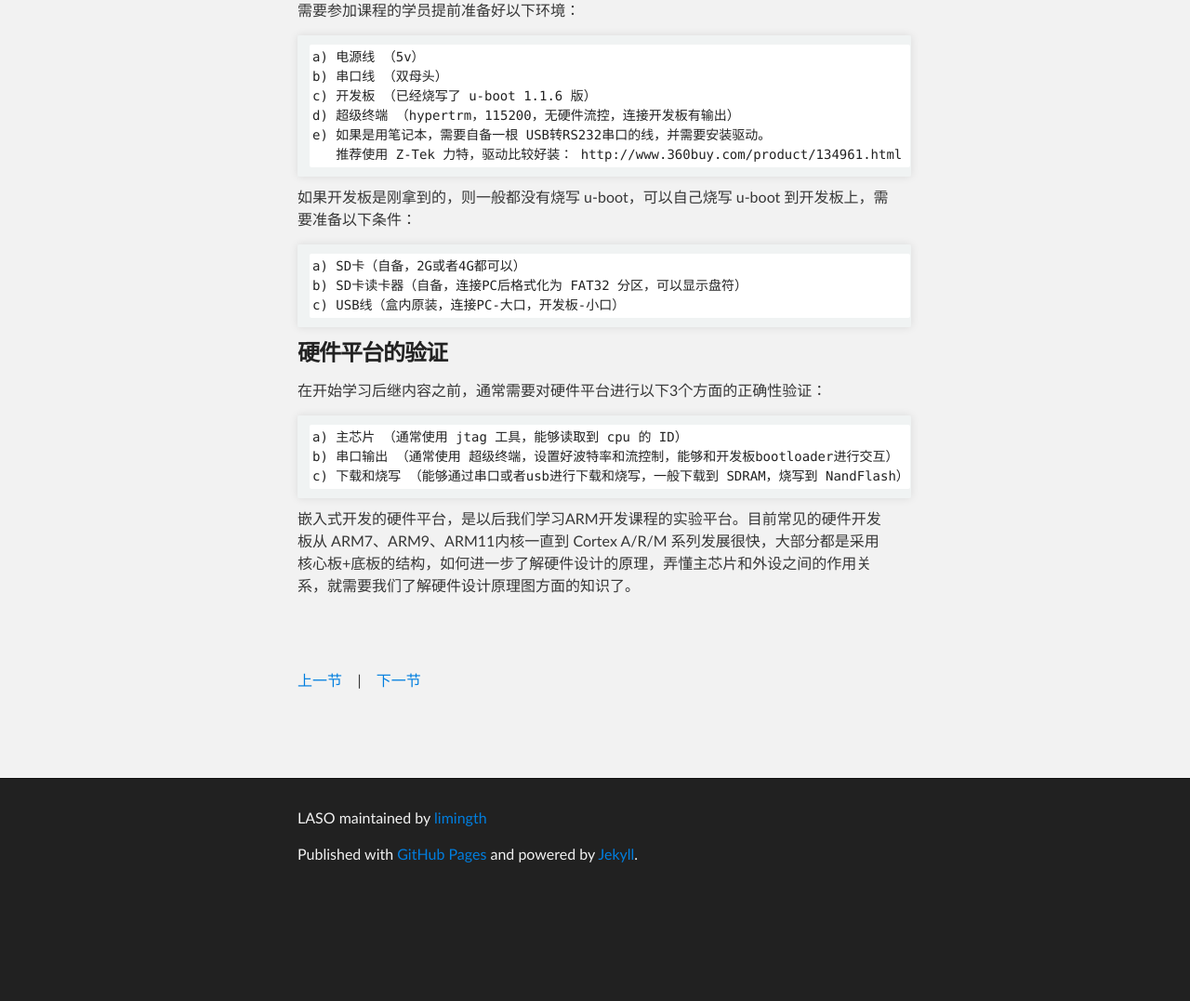
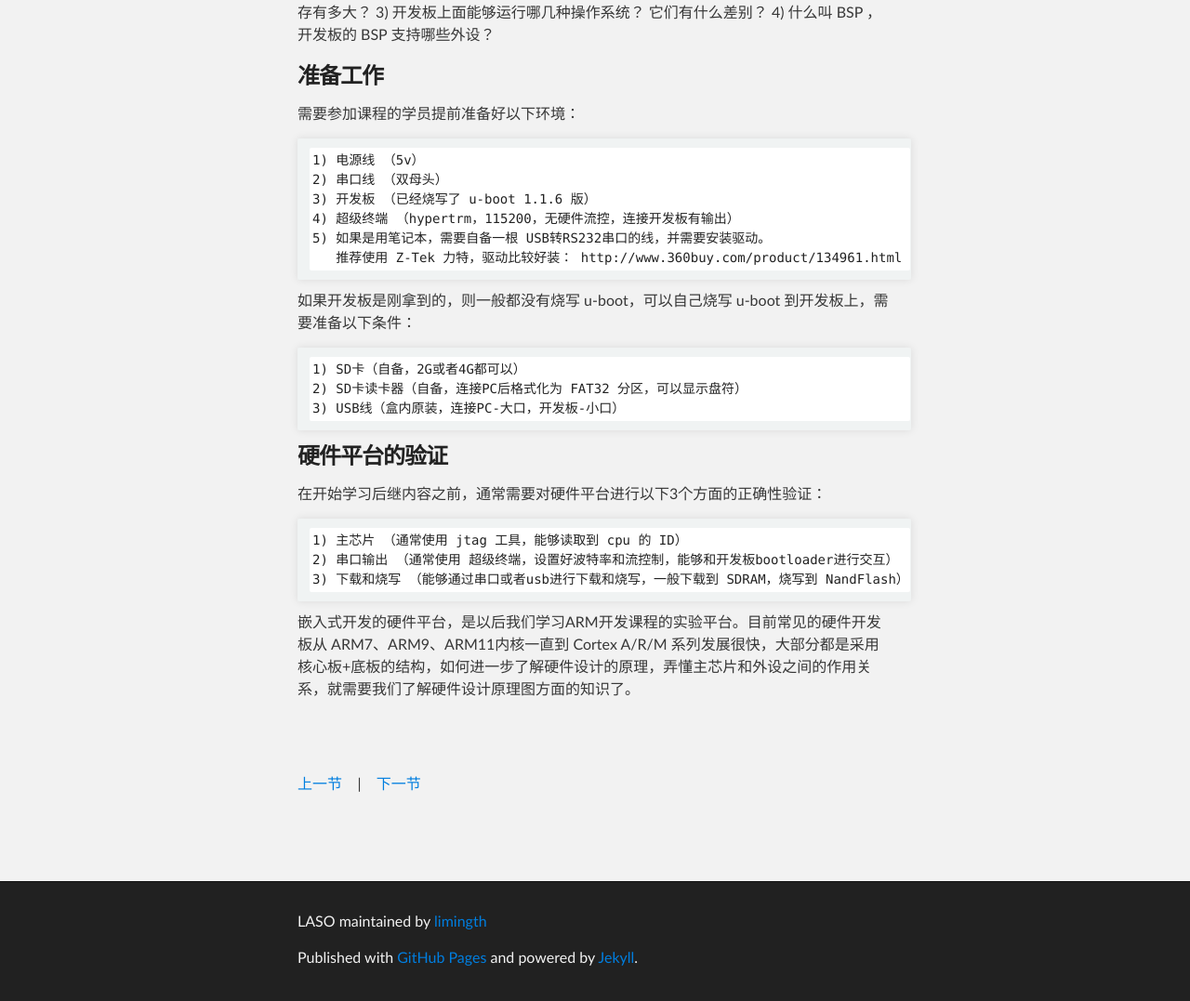
Before and after one commit to limingth/LASO, a Jekyll site: the page built from zh/chp1-1.md, in a window 1280 px wide and 1400 px high, scrolled down 487 px. Shown: the part 323-1400 px from the top of the window at 93% size. Built offline with Jekyll 4.4.1, drawn with Linux system fonts in a browser that asks for light colours; Markdown is read by kramdown in place of the engine named in the settings; before the commit the page ends 1776 px from its top, so only the background shows below that; some of the changed text lies outside the part shown.

Commit message:
Update zh/chp1-1.md

```diff
--- a/zh/chp1-1.md
+++ b/zh/chp1-1.md
@@ -10,28 +10,34 @@
 
 <div class="figures"> <img src="../figures/LASO-tiny210-433.jpg" /> </div>
 
+请通过阅读上述材料之后，回答以下有关开发板硬件平台的问题：
+	1) 开发板采用的主芯片是什么型号，基于什么 ARM 内核？
+	2) 开发板运行程序的主频是多少？ 使用什么内存？ 内存有多大？
+	3) 开发板上面能够运行哪几种操作系统？ 它们有什么差别？
+	4) 什么叫 BSP ，开发板的 BSP 支持哪些外设？
+
 ### 准备工作
 需要参加课程的学员提前准备好以下环境：
 
-	a) 电源线 （5v）
-	b) 串口线 （双母头）
-	c) 开发板 （已经烧写了 u-boot 1.1.6 版）
-	d) 超级终端 （hypertrm，115200，无硬件流控，连接开发板有输出）
-	e) 如果是用笔记本，需要自备一根 USB转RS232串口的线，并需要安装驱动。
+	1) 电源线 （5v）
+	2) 串口线 （双母头）
+	3) 开发板 （已经烧写了 u-boot 1.1.6 版）
+	4) 超级终端 （hypertrm，115200，无硬件流控，连接开发板有输出）
+	5) 如果是用笔记本，需要自备一根 USB转RS232串口的线，并需要安装驱动。
 	   推荐使用 Z-Tek 力特，驱动比较好装： http://www.360buy.com/product/134961.html
 
 如果开发板是刚拿到的，则一般都没有烧写 u-boot，可以自己烧写 u-boot 到开发板上，需要准备以下条件：
 
-	a) SD卡（自备，2G或者4G都可以）
-	b) SD卡读卡器（自备，连接PC后格式化为 FAT32 分区，可以显示盘符）
-	c) USB线（盒内原装，连接PC-大口，开发板-小口）
+	1) SD卡（自备，2G或者4G都可以）
+	2) SD卡读卡器（自备，连接PC后格式化为 FAT32 分区，可以显示盘符）
+	3) USB线（盒内原装，连接PC-大口，开发板-小口）
 
 ### 硬件平台的验证
 在开始学习后继内容之前，通常需要对硬件平台进行以下3个方面的正确性验证：
 
-	a) 主芯片 （通常使用 jtag 工具，能够读取到 cpu 的 ID）
-	b) 串口输出 （通常使用 超级终端，设置好波特率和流控制，能够和开发板bootloader进行交互）
-	c) 下载和烧写 （能够通过串口或者usb进行下载和烧写，一般下载到 SDRAM，烧写到 NandFlash）
+	1) 主芯片 （通常使用 jtag 工具，能够读取到 cpu 的 ID）
+	2) 串口输出 （通常使用 超级终端，设置好波特率和流控制，能够和开发板bootloader进行交互）
+	3) 下载和烧写 （能够通过串口或者usb进行下载和烧写，一般下载到 SDRAM，烧写到 NandFlash）
 
 嵌入式开发的硬件平台，是以后我们学习ARM开发课程的实验平台。目前常见的硬件开发板从 ARM7、ARM9、ARM11内核一直到 Cortex A/R/M 系列发展很快，大部分都是采用核心板+底板的结构，如何进一步了解硬件设计的原理，弄懂主芯片和外设之间的作用关系，就需要我们了解硬件设计原理图方面的知识了。
 
```
